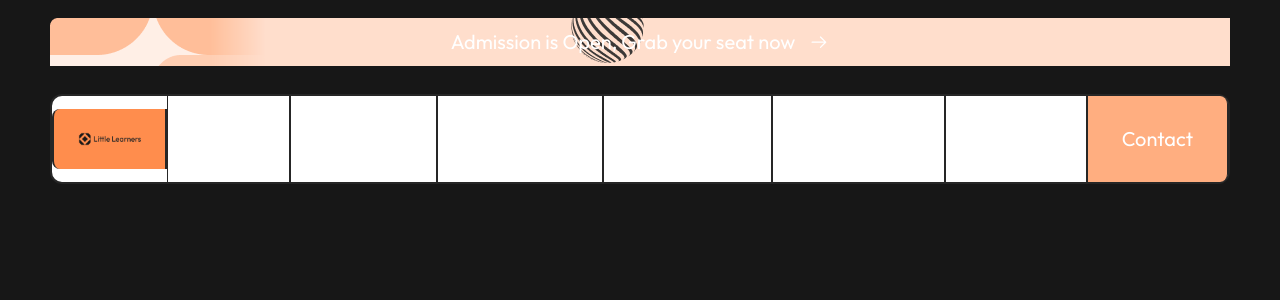
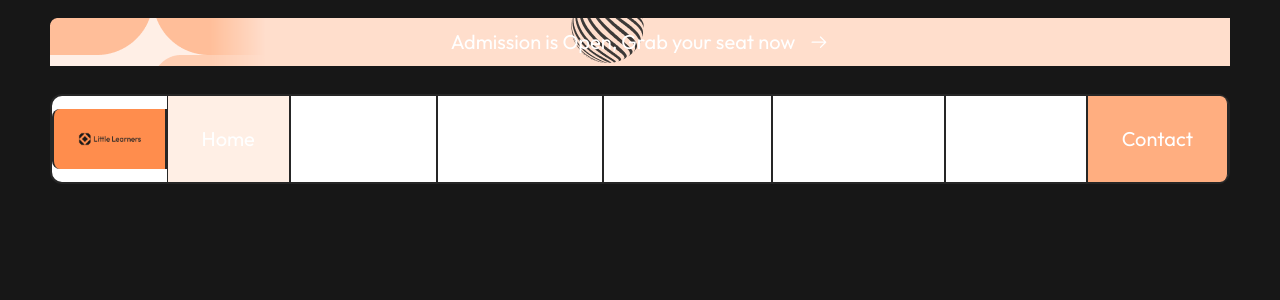
Before and after one commit to kasramajidi/school, a Next.js app: page / in a window 1280 px wide. Shown: the top 300 px of the page. Built offline with nearby package versions, Linux system fonts and the light colour scheme.

Commit message:
fix header

```diff
--- a/src/components/Header/compontsHeader/MobileHeader.jsx
+++ b/src/components/Header/compontsHeader/MobileHeader.jsx
@@ -6,7 +6,7 @@ import { IoMdClose } from "react-icons/io";
 export default function MobileHeader() {
 
   const [isOpen, setIsOpen] = useState(false)
-  const [activeItem, setActiveItem] = useState(null)
+  const [activeItem, setActiveItem] = useState("Home")
 
   const munuItem = [
     {name: "Home", link: "/"},
--- a/src/components/Header/compontsHeader/Navbar.jsx
+++ b/src/components/Header/compontsHeader/Navbar.jsx
@@ -2,7 +2,7 @@
 import React, { useState } from 'react'
 import Link from 'next/link'
 export default function Navbar() {
-    const [activeItem, setActiveItem] = useState(null)
+    const [activeItem, setActiveItem] = useState("Home")
 
     const menuItem = [
         {name: "Home", link: "/"},
```
